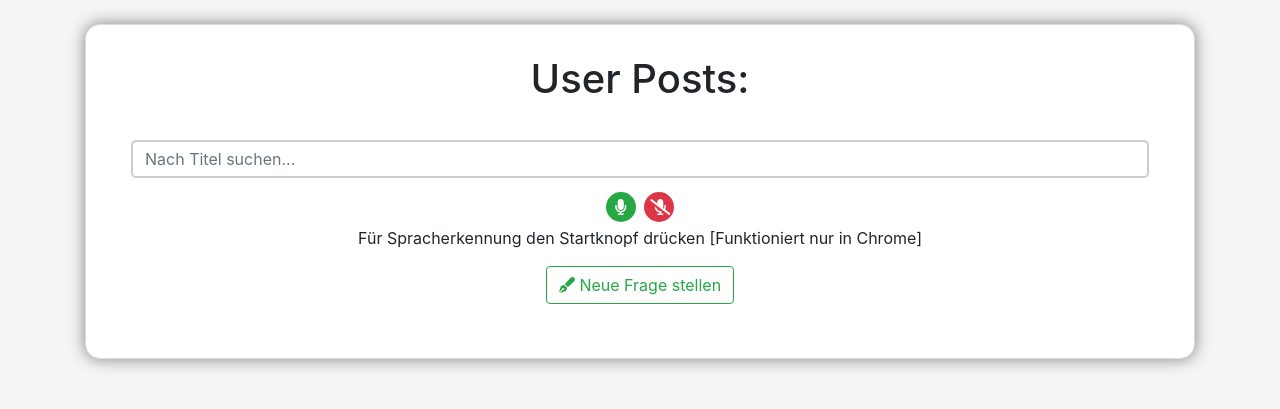
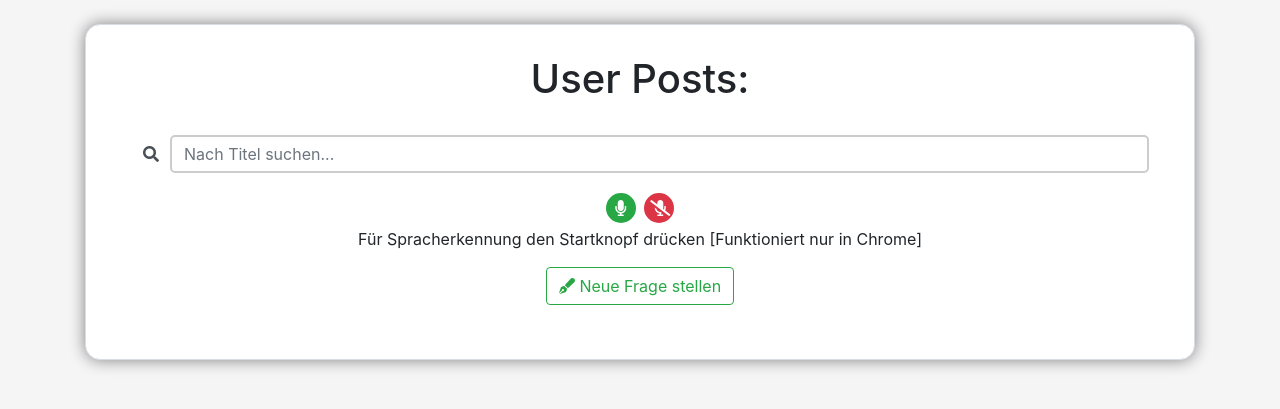
Before and after one commit to Maurice73-Tech/Programmier_Seminar, a Django app: page /forum/ in a window 1280 px wide. Shown: the part 76-485 px from the top of the page. Run offline with Django 3.2, Linux system fonts and the light colour scheme; the visitor is signed in with stand-in values (Sample User, id 1); data that the repository does not hold is empty; some libraries are stand-ins or nearby versions.

Commit message:
such icon hinzugefuegt

```diff
--- a/djangoGlobal/app_1/static/css/anmeldenstyle.css
+++ b/djangoGlobal/app_1/static/css/anmeldenstyle.css
@@ -115,6 +115,11 @@
     small{
         color: white;
     }
+
+    .input-group-text{
+        background-color: #121212;
+        border: none;
+    }
 }
 
 @media (prefers-color-scheme: light) {
@@ -191,4 +196,9 @@ a:not([href]):not([tabindex]):hover{
     margin-left: auto;
     margin-right: auto;
 }
+
+.input-group-text{
+    background-color: white;
+    border: none;
 }
+}
--- a/djangoGlobal/app_1/templates/forum.html
+++ b/djangoGlobal/app_1/templates/forum.html
@@ -28,10 +28,12 @@
     <div class="container" style="text-align: center;">
       <h1 id="userpost">User Posts:</h1>
       <br/>
-
       <div>
-        <div class="form-outline">
-          <input type="text" id="searchInput" class="form-control" placeholder="Nach Titel suchen..." aria-label="search" onkeyup="searchFunction()" style="margin-bottom: 10px;"/>
+        <div class="input-group mb-3">
+          <div class="input-group-prepend">
+            <span class="input-group-text" id="basic-addon1" style="background-color:none;"><i class="fas fa-search"></i></span>
+          </div>
+          <input type="text" id="searchInput" class="form-control" placeholder="Nach Titel suchen..." aria-label="Username" aria-describedby="basic-addon1" onkeyup="searchFunction()" style="margin-top: 0px; margin-bottom: 0px;"/>
         </div>
         <button id="start-btn" class=".btn btn-success">
           <span><i class="fas fa-microphone"></i></span>
```
